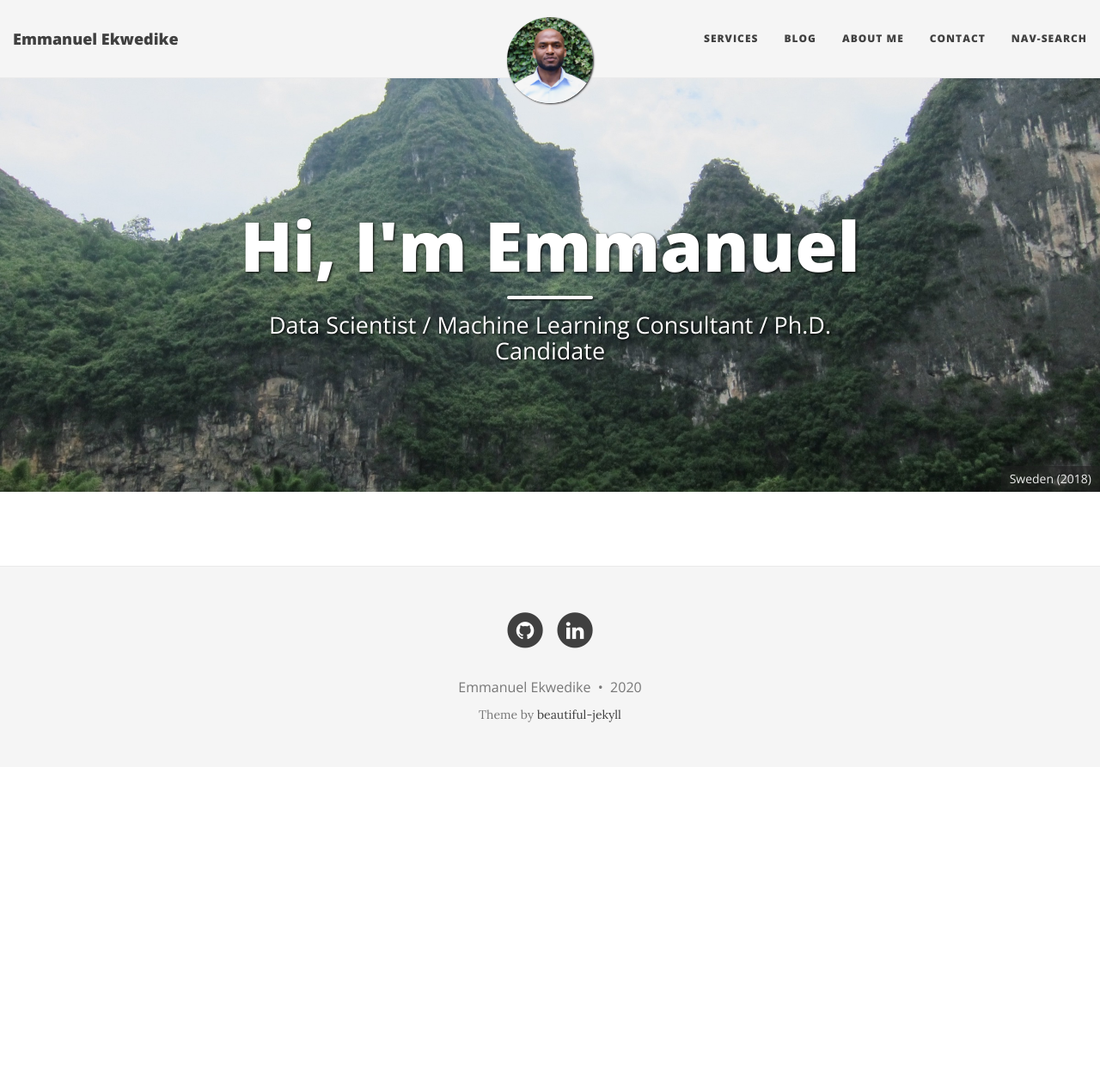
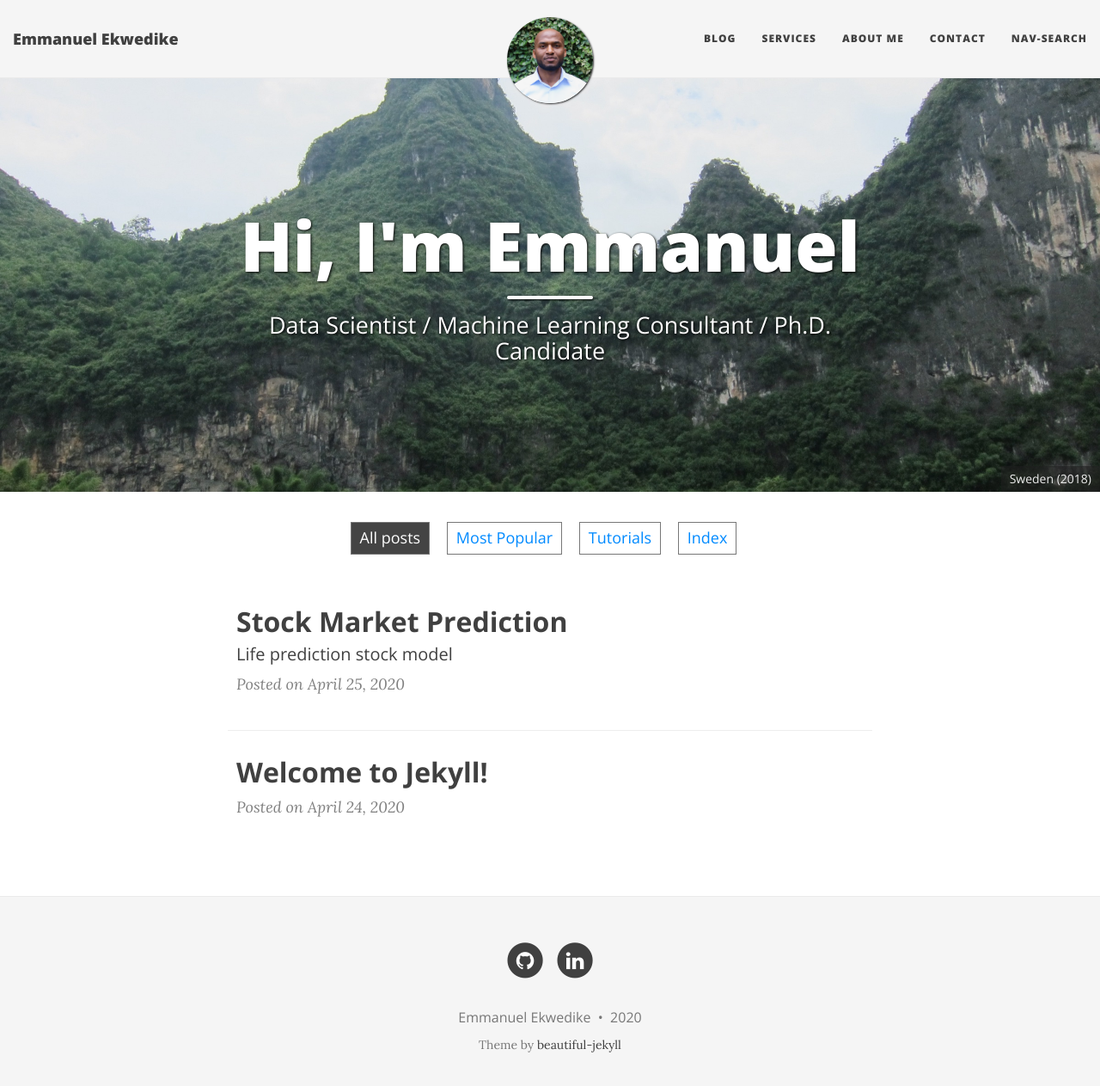
Before and after one commit to eekwedike/eekwedike.github.io, a Jekyll site: the page built from index.html, in a window 1280 px wide and 1276 px high. Shown: the top 1263 px of the window at 86% size. Built offline with Jekyll 4.4.1, drawn with Linux system fonts in a browser that asks for light colours; nearby versions of some CDN libraries; the list of posts is cut into pages by our own code.

Commit message:
update post

```diff
--- a/_config.yml
+++ b/_config.yml
@@ -25,12 +25,22 @@ description: "Data strategist and Machine learning expert"
 # baseurl should be an empty string
 #baseurl: ""
 
+# --- Outputting options --- #
+# More information can be found on Jekyll's site
+timezone: "America/New_York"
+markdown: kramdown
+highlighter: rouge
+permalink: /blog/:title/
+paginate: 10
+paginate_path: "/page:num/"
+
+
 # --- Navigation bar options --- #
 
 # List of links in the navigation bar
 navbar-links:
+  Blog: ""
   Services: "https://eekwedike.github.io"
-  Blog: "blog"
   About Me: "aboutme"
   Contact: "contactme"
   nav-search: "search"
--- a/index.html
+++ b/index.html
@@ -17,3 +17,50 @@ bigimg:
   - "/img/big-imgs/sweden-skyview1.jpeg" : "Sweden (2018)"
   - "/img/big-imgs/sweden-water.jpeg" : "Sweden (2018)"
 ---
+
+<div class="list-filters">
+  <a href="/" class="list-filter filter-selected">All posts</a>
+  <a href="/popular" class="list-filter">Most Popular</a>
+  <a href="/tutorials" class="list-filter">Tutorials</a>
+  <a href="/tags" class="list-filter">Index</a>
+</div>
+
+
+<div class="posts-list">
+  {% for post in paginator.posts %}
+  <article>
+    <a class="post-preview" href="{{ post.url | prepend: site.baseurl }}">
+      <h2 class="post-title">{{ post.title }}</h2>
+
+      {% if post.subtitle %}
+      <h3 class="post-subtitle">
+        {{ post.subtitle }}
+      </h3>
+      {% endif %}
+      <p class="post-meta">
+        Posted on {{ post.date | date: "%B %-d, %Y" }}
+      </p>
+
+      <div class="post-entry">
+        {{ post.content | truncatewords: 50 | strip_html | xml_escape}}
+        <span href="{{ post.url | prepend: site.baseurl }}" class="post-read-more">[Read&nbsp;More]</span>
+      </div>
+    </a>
+   </article>
+  {% endfor %}
+</div>
+
+{% if paginator.total_pages > 1 %}
+<ul class="pager main-pager">
+  {% if paginator.previous_page %}
+  <li class="previous">
+    <a href="{{ paginator.previous_page_path | prepend: site.baseurl | replace: '//', '/' }}">&larr; Newer Posts</a>
+  </li>
+  {% endif %}
+  {% if paginator.next_page %}
+  <li class="next">
+    <a href="{{ paginator.next_page_path | prepend: site.baseurl | replace: '//', '/' }}">Older Posts &rarr;</a>
+  </li>
+  {% endif %}
+</ul>
+{% endif %}
```
